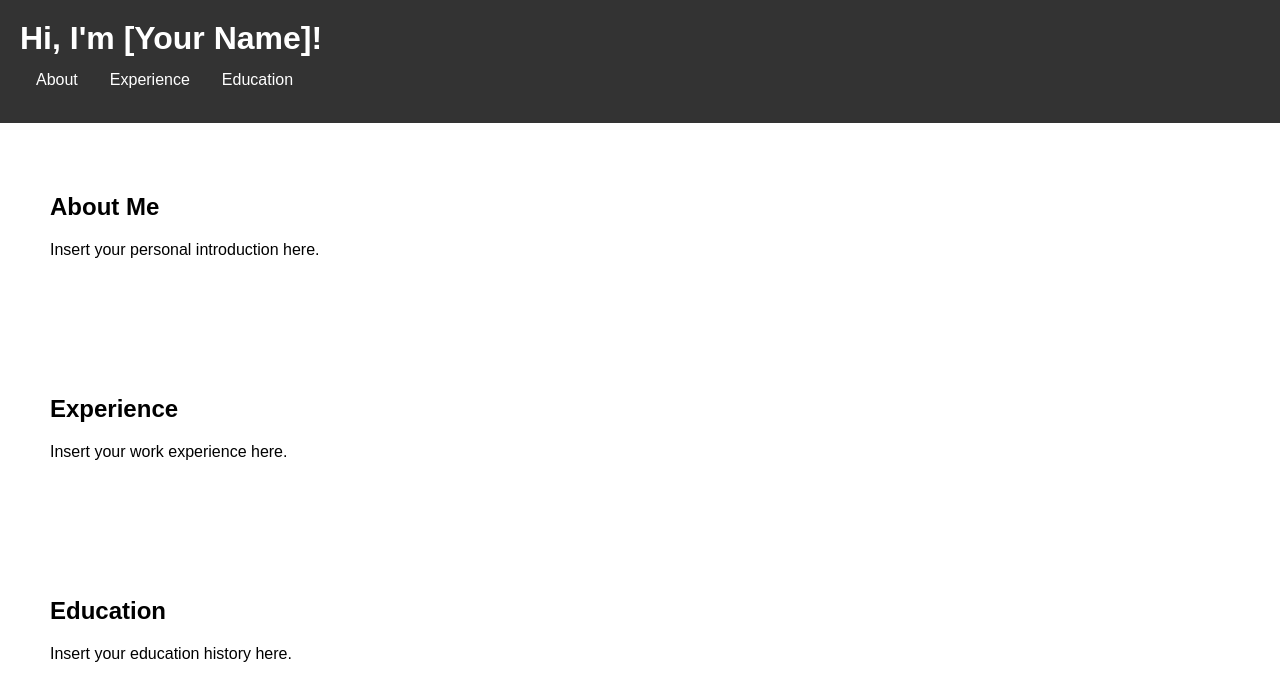
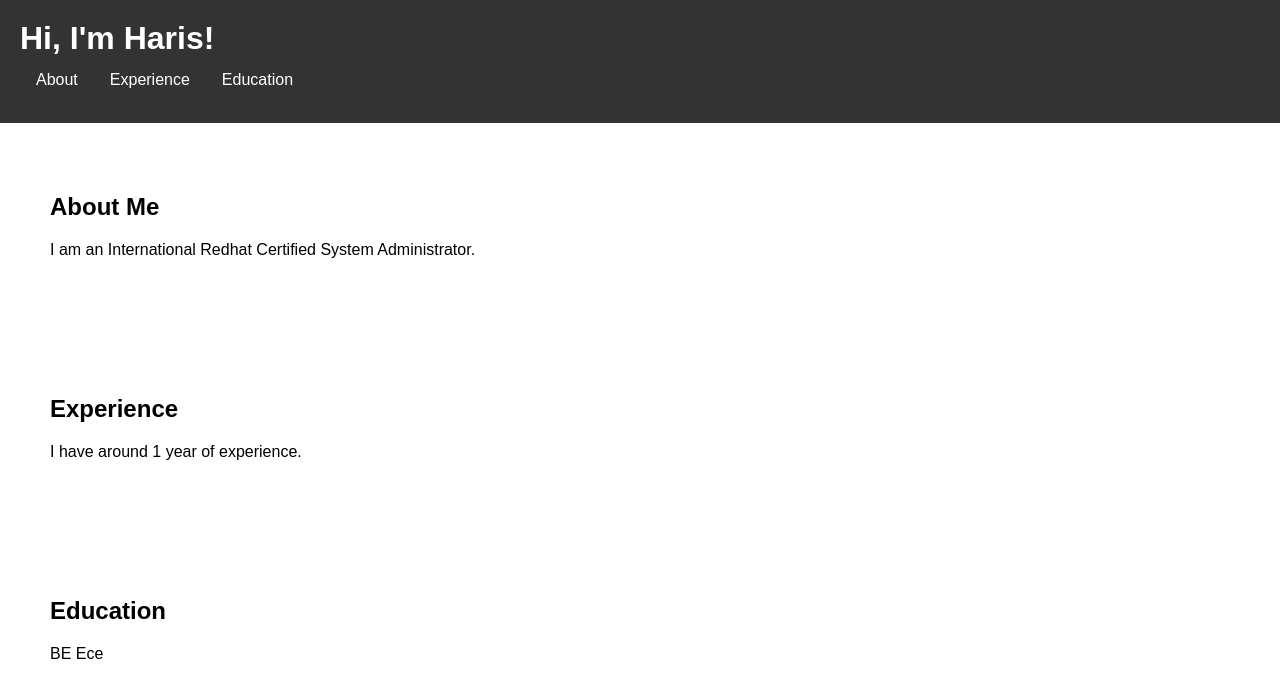
Before and after one commit to itzharis/hariharan.github.io, a plain HTML site: page index.html in a window 1280 px wide. Drawn offline with Linux system fonts and the light colour scheme.

Commit message:
3rd commit

```diff
--- a/index.html
+++ b/index.html
@@ -6,7 +6,7 @@
   </head>
   <body>
     <header>
-      <h1>Hi, I'm [Your Name]!</h1>
+      <h1>Hi, I'm Haris!</h1>
       <nav>
         <ul>
           <li><a href="#about">About</a></li>
@@ -18,17 +18,17 @@
 
     <section id="about">
       <h2>About Me</h2>
-      <p>Insert your personal introduction here.</p>
+      <p>I am an International Redhat Certified System Administrator.</p>
     </section>
 
     <section id="experience">
       <h2>Experience</h2>
-      <p>Insert your work experience here.</p>
+      <p>I have around 1 year of experience.</p>
     </section>
 
     <section id="education">
       <h2>Education</h2>
-      <p>Insert your education history here.</p>
+      <p>BE Ece</p>
     </section>
 
   </body>
```
